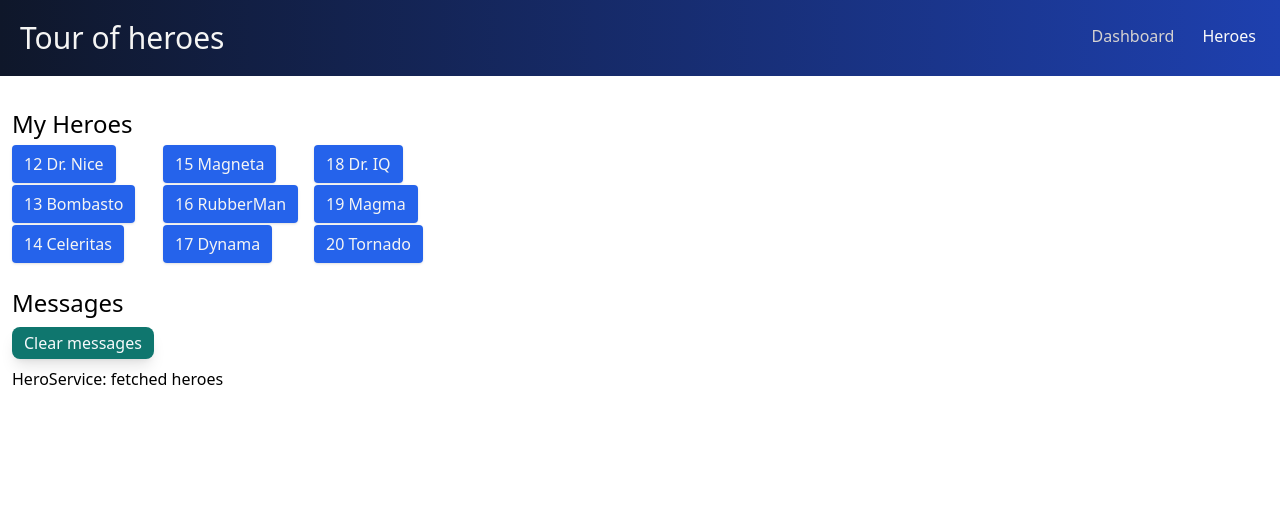
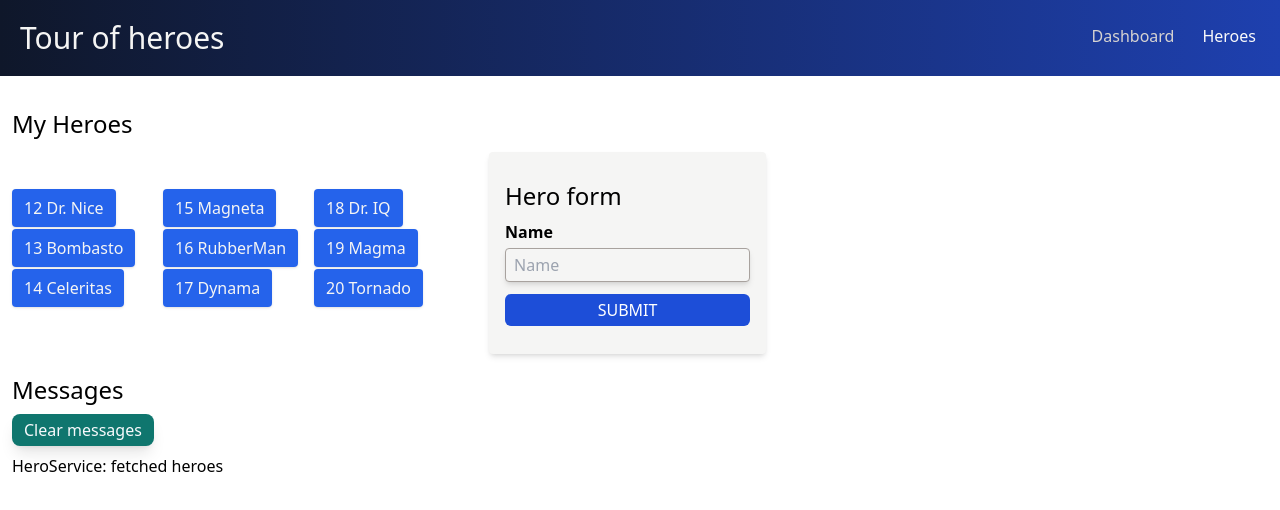
Before and after one commit to NikoSoder/tour-of-heroes, an Angular app: page /heroes in a window 1280 px wide. Shown: the top 510 px of the page. Built offline with nearby package versions, Linux system fonts and the light colour scheme.

Commit message:
Create add new hero form

```diff
--- /dev/null
+++ b/src/app/components/hero-form/hero-form.component.html
@@ -0,0 +1,23 @@
+<div class="mb-5 w-1/2 md:w-full bg-stone-100 px-4 py-7 rounded shadow-md">
+  <h2 class="text-2xl mb-2">Hero form</h2>
+  <form [formGroup]="heroForm" (ngSubmit)="onSubmit()">
+    <div class="flex flex-col mb-3">
+      <label class="font-semibold mb-1">Name</label>
+      <input
+        class="bg-stone-100 border border-stone-400 shadow-md rounded p-1 pl-2 hover:border-blue-600"
+        placeholder="Name"
+        type="text"
+        formControlName="name"
+      />
+    </div>
+    <div>
+      <button
+        [disabled]="!heroForm.valid"
+        type="submit"
+        class="bg-blue-700 text-white py-1 w-full rounded-md hover:bg-blue-600 hover:shadow hover:shadow-blue-200"
+      >
+        SUBMIT
+      </button>
+    </div>
+  </form>
+</div>
--- /dev/null
+++ b/src/app/components/hero-form/hero-form.component.ts
@@ -0,0 +1,37 @@
+import { Component, OnInit } from '@angular/core';
+import { FormGroup, FormControl, Validators } from '@angular/forms';
+import { HeroService } from 'src/app/hero.service';
+import { Hero } from 'src/app/hero';
+
+@Component({
+  selector: 'app-hero-form',
+  templateUrl: './hero-form.component.html',
+  styleUrls: ['./hero-form.component.css'],
+})
+export class HeroFormComponent implements OnInit {
+  constructor(private heroService: HeroService) {}
+
+  heroForm = new FormGroup({
+    name: new FormControl('', [Validators.required, Validators.minLength(1)]),
+  });
+
+  ngOnInit(): void {}
+
+  onSubmit() {
+    if (!this.heroForm.value.name) return;
+    const newName: string = this.heroForm.value.name;
+
+    const newHero: Hero = {
+      id: Math.floor(Math.random() * 1000),
+      name: newName,
+    };
+
+    this.heroService.addHero(newHero).subscribe((heroes) => {
+      console.log(heroes);
+    });
+
+    this.heroForm.reset({
+      name: '',
+    });
+  }
+}
--- a/src/app/components/heroes/heroes.component.html
+++ b/src/app/components/heroes/heroes.component.html
@@ -1,5 +1,6 @@
 <h2 class="text-2xl mb-3">My Heroes</h2>
-<div class="flex flex-row mb-5">
+<div class="flex flex-col md:flex-row md:items-center">
+  <div class="flex flex-row mb-5 md:mr-10">
     <ul class="heroes space-y-4 sm:columns-3">
       <li *ngFor="let hero of heroes">
         <a
@@ -11,3 +12,6 @@
       </li>
     </ul>
   </div>
+
+  <app-hero-form></app-hero-form>
+</div>
--- a/src/app/hero.service.ts
+++ b/src/app/hero.service.ts
@@ -23,4 +23,10 @@ export class HeroService {
     this.messageService.add(`HeroService: fetched hero id=${id}`);
     return of(hero);
   }
+
+  addHero(newHero: Hero): Observable<Hero[]> {
+    console.log(newHero);
+    const heroes = of(HEROES);
+    return heroes;
+  }
 }
```
Also changed, not shown: src/app/app.module.ts (+5 -10 lines), src/app/components/hero-form/hero-form.component.css (added), 1 other file (tests, documents, lock files or other folders). Lines whose indentation alone changed are shown as unchanged.
